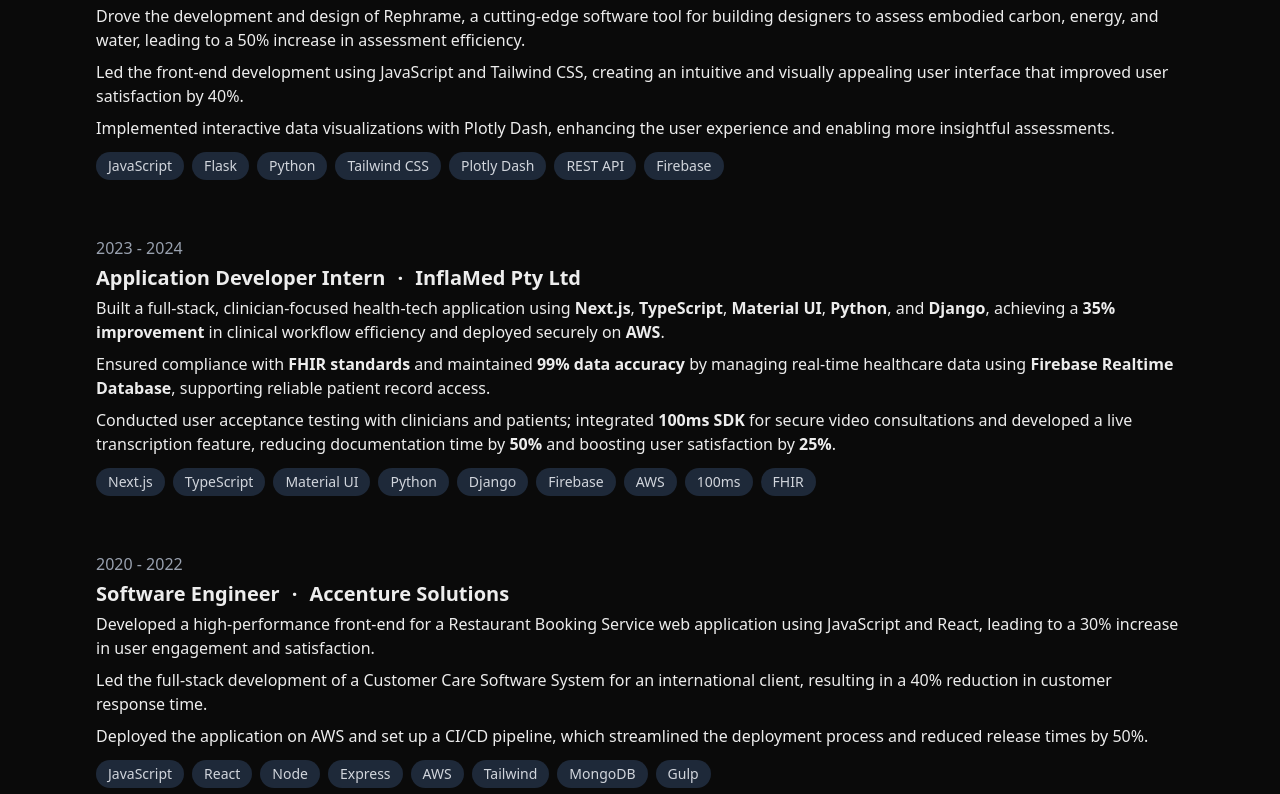
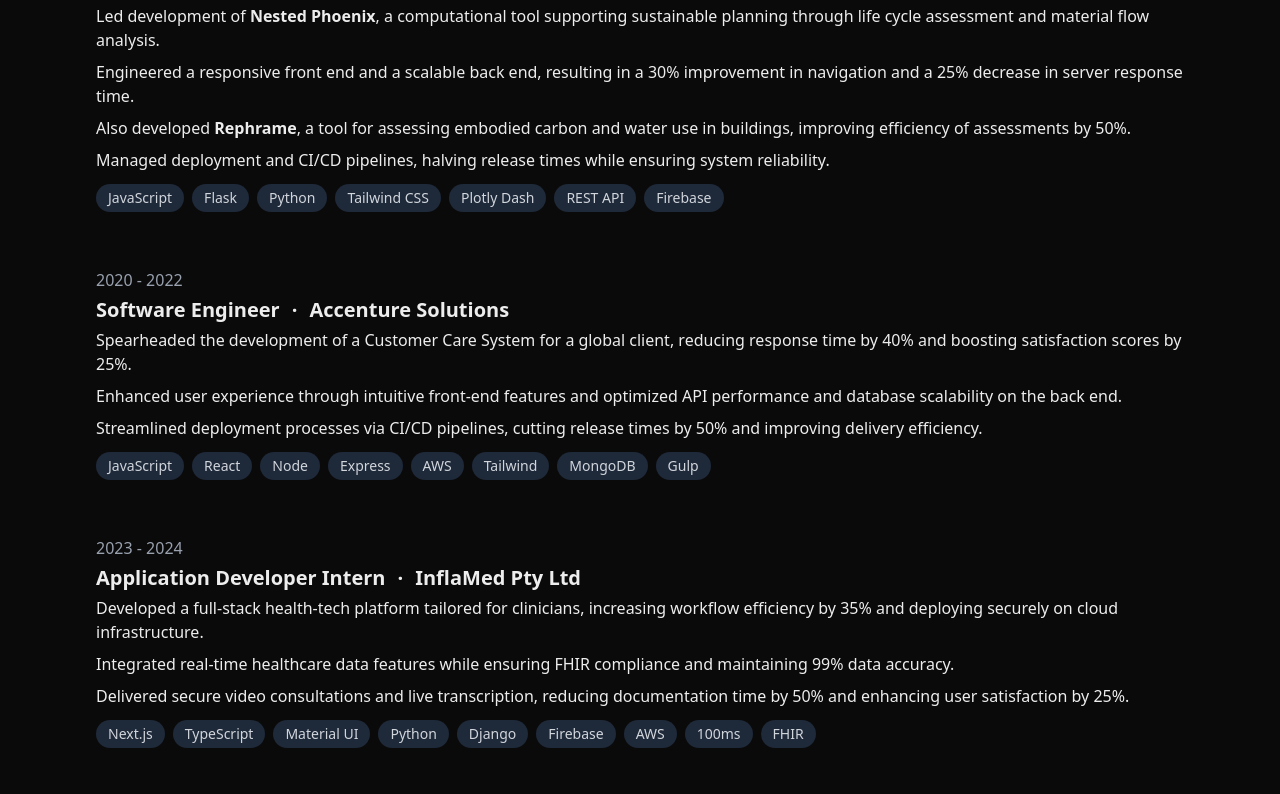
Before and after one commit to pgd1998/new-portfolio, a Next.js app: page / in a window 1280 px wide. Shown: the part 1386-2180 px from the top of the page. Built offline with nearby package versions, Linux system fonts and the light colour scheme.

Commit message:
fix: update experience section

```diff
--- a/src/components/ExperienceSection.tsx
+++ b/src/components/ExperienceSection.tsx
@@ -22,7 +22,7 @@
     <div className="mb-14">
       <div className="text-gray-400 mb-1">{period}</div>
       <h3 className="text-xl font-semibold flex items-center gap-1 mb-1">
-        {title} {company && (
+        <div>{title} </div> {company && (
           <>
             <span className="mx-2">·</span>
             {companyLink ? (
@@ -59,17 +59,42 @@
         description={
           <div className="space-y-2">
             <p>
-              Drove the development and design of Rephrame, a cutting-edge software tool for building designers to assess embodied carbon, energy, and water, leading to a 50% increase in assessment efficiency.
+                Led development of <strong>Nested Phoenix</strong>, a computational tool supporting sustainable planning through life cycle assessment and material flow analysis.
               </p>
               <p>
-              Led the front-end development using JavaScript and Tailwind CSS, creating an intuitive and visually appealing user interface that improved user satisfaction by 40%.
+                Engineered a responsive front end and a scalable back end, resulting in a 30% improvement in navigation and a 25% decrease in server response time.
               </p>
               <p>
-              Implemented interactive data visualizations with Plotly Dash, enhancing the user experience and enabling more insightful assessments.
+                Also developed <strong>Rephrame</strong>, a tool for assessing embodied carbon and water use in buildings, improving efficiency of assessments by 50%.
+              </p>
+              <p>
+                Managed deployment and CI/CD pipelines, halving release times while ensuring system reliability.
               </p>
         </div>
+
         }
         skills={["JavaScript", "Flask", "Python", "Tailwind CSS", "Plotly Dash", "REST API", "Firebase"]}
+      />
+
+<ExperienceItem
+        period="2020  -  2022"
+        title="Software Engineer"
+        company="Accenture Solutions"
+        description={
+          <div className="space-y-2">
+             <p>
+        Spearheaded the development of a Customer Care System for a global client, reducing response time by 40% and boosting satisfaction scores by 25%.
+      </p>
+      <p>
+        Enhanced user experience through intuitive front-end features and optimized API performance and database scalability on the back end.
+      </p>
+      <p>
+        Streamlined deployment processes via CI/CD pipelines, cutting release times by 50% and improving delivery efficiency.
+      </p>
+          </div>
+
+        }
+        skills={["JavaScript", "React", "Node", "Express", "AWS", "Tailwind", "MongoDB", "Gulp"]}
       />
 
       <ExperienceItem
@@ -79,13 +104,13 @@
         description={
           <div className="space-y-2">
             <p>
-              Built a full-stack, clinician-focused health-tech application using <strong>Next.js</strong>, <strong>TypeScript</strong>, <strong>Material UI</strong>, <strong>Python</strong>, and <strong>Django</strong>, achieving a <strong>35% improvement</strong> in clinical workflow efficiency and deployed securely on <strong>AWS</strong>.
+        Developed a full-stack health-tech platform tailored for clinicians, increasing workflow efficiency by 35% and deploying securely on cloud infrastructure.
       </p>
       <p>
-              Ensured compliance with <strong>FHIR standards</strong> and maintained <strong>99% data accuracy</strong> by managing real-time healthcare data using <strong>Firebase Realtime Database</strong>, supporting reliable patient record access.
+        Integrated real-time healthcare data features while ensuring FHIR compliance and maintaining 99% data accuracy.
       </p>
       <p>
-              Conducted user acceptance testing with clinicians and patients; integrated <strong>100ms SDK</strong> for secure video consultations and developed a live transcription feature, reducing documentation time by <strong>50%</strong> and boosting user satisfaction by <strong>25%</strong>.
+        Delivered secure video consultations and live transcription, reducing documentation time by 50% and enhancing user satisfaction by 25%.
       </p>
           </div>
         }
@@ -93,25 +118,7 @@
       />
 
 
-      <ExperienceItem
-        period="2020  -  2022"
-        title="Software Engineer"
-        company="Accenture Solutions"
-        description={
-          <div className="space-y-2">
-            <p>
-              Developed a high-performance front-end for a Restaurant Booking Service web application using JavaScript and React, leading to a 30% increase in user engagement and satisfaction.
-            </p>
-            <p>
-              Led the full-stack development of a Customer Care Software System for an international client, resulting in a 40% reduction in customer response time.
-            </p>
-            <p>
-              Deployed the application on AWS and set up a CI/CD pipeline, which streamlined the deployment process and reduced release times by 50%.
-            </p>
-          </div>
-        }
-        skills={["JavaScript", "React", "Node", "Express", "AWS", "Tailwind", "MongoDB", "Gulp"]}
-      />
+
     </div>
   );
 };
--- a/src/components/ProjectsSection.tsx
+++ b/src/components/ProjectsSection.tsx
@@ -25,7 +25,7 @@
 
       <h3 className="text-xl font-semibold flex items-center gap-1 mb-2">
         {link ? (
-          <a href={link} target="_blank" rel="noopener noreferrer" className="hover:text-white transition-colors">
+          <a href={link} target="_blank" rel="noopener noreferrer" className="hover:text-white transition-colors underline">
             {title} <span className="inline-block ml-1">→</span>
           </a>
         ) : (
```
Lines whose indentation alone changed are shown as unchanged.
